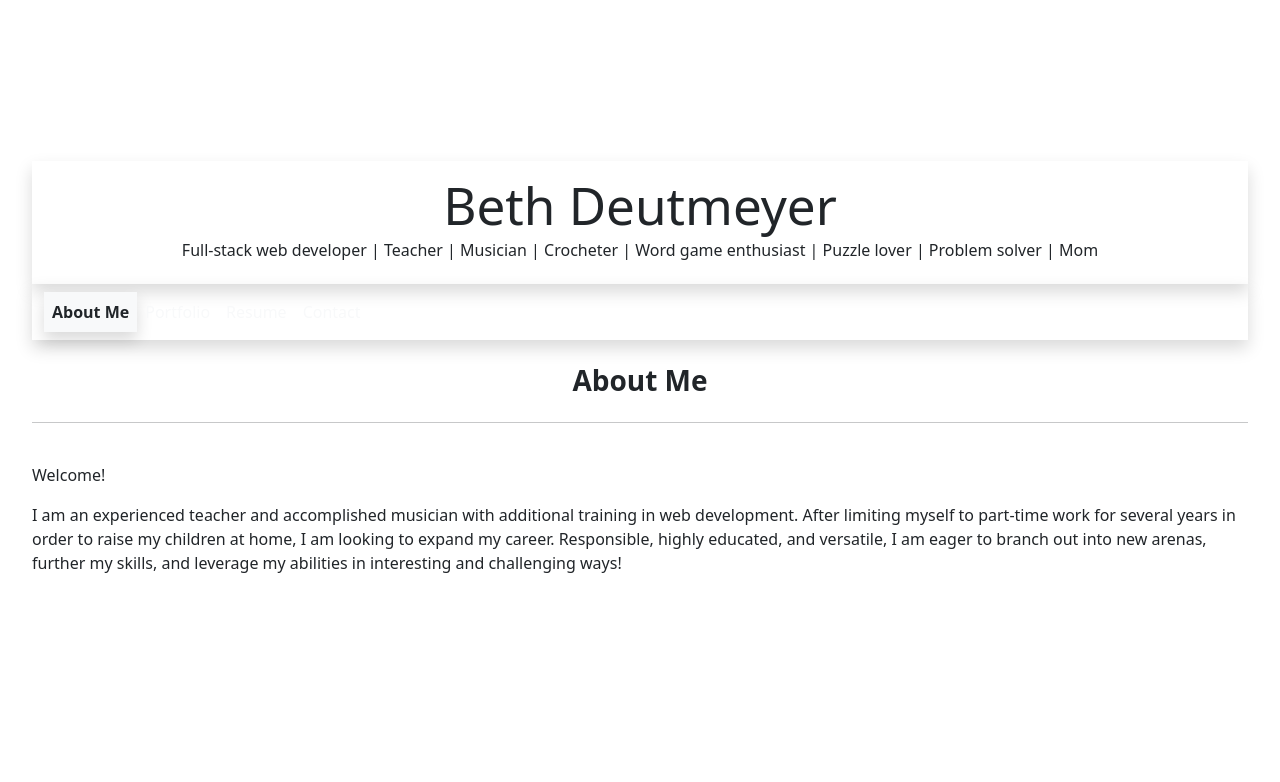
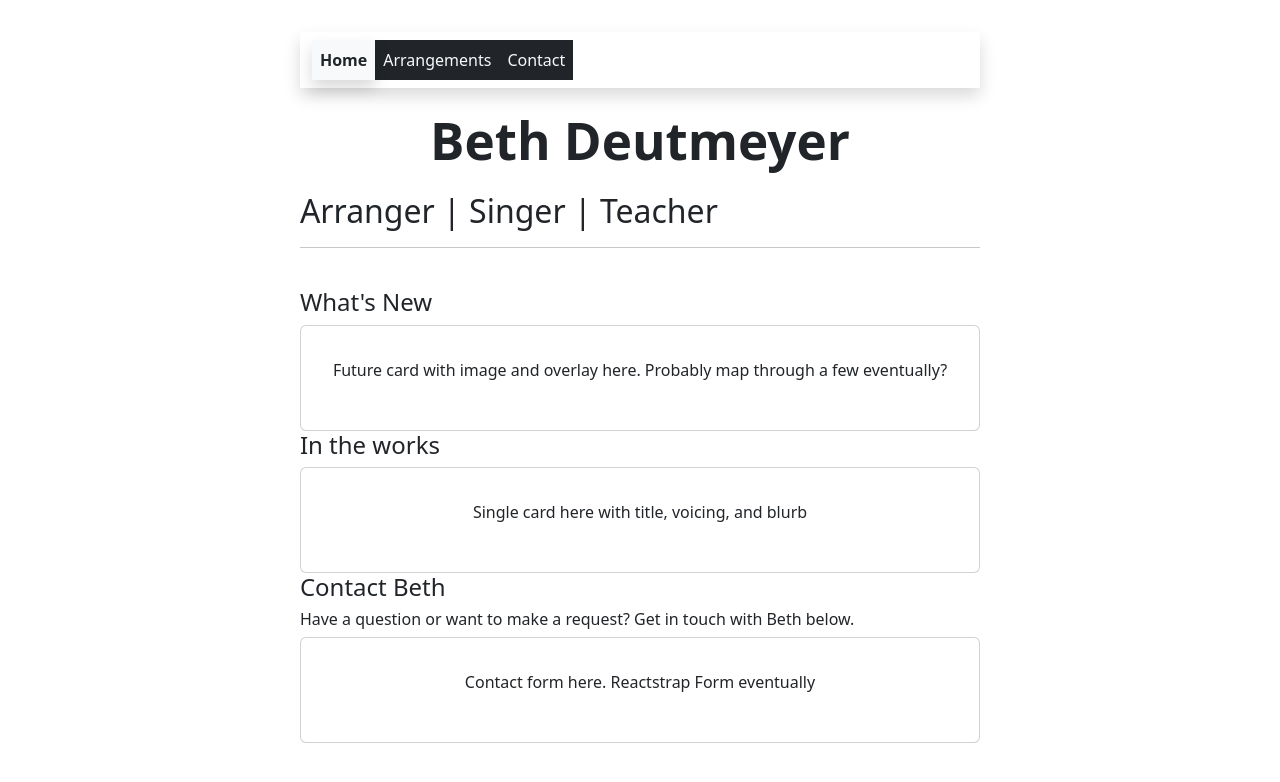
Before and after one commit to bdeutmeyer/arranging-site, a React (Vite) app: page / in a window 1280 px wide. Shown: the top 782 px of the page. Built offline with nearby package versions, Linux system fonts and the light colour scheme.

Commit message:
Added About page, changed some content

```diff
--- a/src/App.jsx
+++ b/src/App.jsx
@@ -10,7 +10,7 @@ function App() {
     <div id="content">
       <div id="nf-wrap">
         <div id="non-footer">
-          <Header />
+          {/* <Header /> */}
           <Navigation />
           <Outlet />
         </div>
--- a/src/components/Footer.jsx
+++ b/src/components/Footer.jsx
@@ -2,6 +2,9 @@ import { useState } from 'react'
 // import 'animate.css'
 // import ghLogo from '../assets/logos/github-mark.svg'
 // import liLogo from '../assets/logos/linkedin-icon.png'
+
+// Footer will contain social media links (LinkedIn, BlueSky, Facebook), and IF I have a profile anywhere else like JW Pepper or Hal Leonard, it will have those too. ALSO YOUTUBE. "Let's connect"
+
 
 //Footer section
 function Footer() {
--- a/src/components/Header.jsx
+++ b/src/components/Header.jsx
@@ -3,7 +3,8 @@ function Header() {
     return (
         <div className="p-3 text-dark header-section shadow">
             <h1 className="spectral">Beth Deutmeyer</h1>
-            <h2 className="fs-6">Full-stack web developer | Teacher | Musician | Crocheter | Word game enthusiast | Puzzle lover | Problem solver | Mom</h2>
+            <h2 className="fs-6">Arranger | Singer | Pianist | Teacher</h2>
+            <h3 className="fs-6">...also crocheter, word game enthusiast, puzzle lover, mom...</h3>
         </div>
     )
 }
--- a/src/components/NavBar.jsx
+++ b/src/components/NavBar.jsx
@@ -2,10 +2,10 @@
 export default function NavBar({ links }) {
     return (
       <nav className="navbar navbar-expand-sm nav-section shadow">
-        <div className="container-fluid ">
+        <div className="container-fluid">
           <div
            id="navbarSupportedContent">
-            <ul className="navbar-nav me-auto mb-2 mb-lg-0">
+            <ul className="navbar-nav bg-dark me-auto mb-2 mb-lg-0">
               {links.map((link) => link)}
             </ul>
           </div>
--- a/src/components/Navigation.jsx
+++ b/src/components/Navigation.jsx
@@ -10,15 +10,12 @@ export default function Navigation() {
         <NavBar
             links={[
                 <Link key={1} onClick={() => setCurrentPage('/')}className={`nav-link  ${currentPage === '/' ? 'active text-dark bg-light shadow fw-bold' : 'text-light'}`} to="/">
-                    About Me
+                    Home
                 </Link>,
-                <Link key={2} onClick={() => setCurrentPage('/portfolio')} className={`nav-link ${currentPage === '/portfolio' ? 'active text-dark bg-light shadow fw-bold' : 'text-light'}`} to="/portfolio">
-                    Portfolio
+                <Link key={2} onClick={() => setCurrentPage('/arrangements')} className={`nav-link ${currentPage === '/arrangements' ? 'active text-dark bg-light shadow fw-bold' : 'text-light'}`} to="/arrangements">
+                    Arrangements
                 </Link>,
-                <Link key={3} onClick={() => setCurrentPage('/resume')}className={`nav-link nav-section ${currentPage === '/resume' ? 'active text-dark bg-light shadow fw-bold' : 'text-light'}`} to="/resume">
-                    Resume
-                </Link>,
-                <Link key={4} onClick={() => setCurrentPage('/contact')}className={`nav-link nav-section ${currentPage === '/contact' ? 'active text-dark bg-light shadow fw-bold' : 'text-light'}`} to="/contact">
+                <Link key={3} onClick={() => setCurrentPage('/contact')}className={`nav-link nav-section ${currentPage === '/contact' ? 'active text-dark bg-light shadow fw-bold' : 'text-light'}`} to="/contact">
                     Contact
                 </Link>,
             ]}
--- a/src/pages/Welcome.jsx
+++ b/src/pages/Welcome.jsx
@@ -1,18 +1,38 @@
 import { Link } from 'react-router-dom'
 // import headshot from '../assets/images/Beth.jpg'
+import { Card, CardImg, CardImgOverlay } from 'reactstrap';
 
 //About Me page
 export default function Welcome() {
     return (
         <>
-            <h3 className='m-4 fw-bold'>About Me</h3>
+        {/* Need hero photo */}
+            <h1 className='m-4 fw-bold'>Beth Deutmeyer</h1>
+            <h2 className="text-start">Arranger | Singer | Teacher</h2>
             <hr />
             <br />
             <div>
             {/* <img src={headshot} alt="Beth Deutmeyer headshot" className="float-start me-3 rounded shadow" width="15%"/> */}
-            <p className='text-start'>Welcome!</p>
-            <p className="text-start">I am an experienced teacher and accomplished musician with additional training in web development. After limiting myself to part-time work for several years in order to raise my children at home, I am looking to expand my career. Responsible, highly educated, and versatile, I am eager to branch out into new arenas, further my skills, and leverage my abilities in interesting and challenging ways!</p>
+                <h4 className="text-start">What's New</h4>
+                <Card>
+                <p>Future card with image and overlay here. Probably map through a few eventually?</p>
+                </Card>
             </div>
+            <div>
+                <h4 className="text-start">In the works</h4>
+                <Card>
+                    <p>Single card here with title, voicing, and blurb</p>
+                </Card>
+            </div>
+            <div>
+                <h4 className="text-start">Contact Beth</h4>
+                <h6 className="text-start">Have a question or want to make a request? Get in touch with Beth below.</h6>
+                <Card>
+                    <p>Contact form here. Reactstrap Form eventually</p>
+                </Card>
+            </div>
+
+
        <br />
        <br />
         </>
```
Also changed, not shown: src/pages/About.jsx (added, +19 -0 lines).
